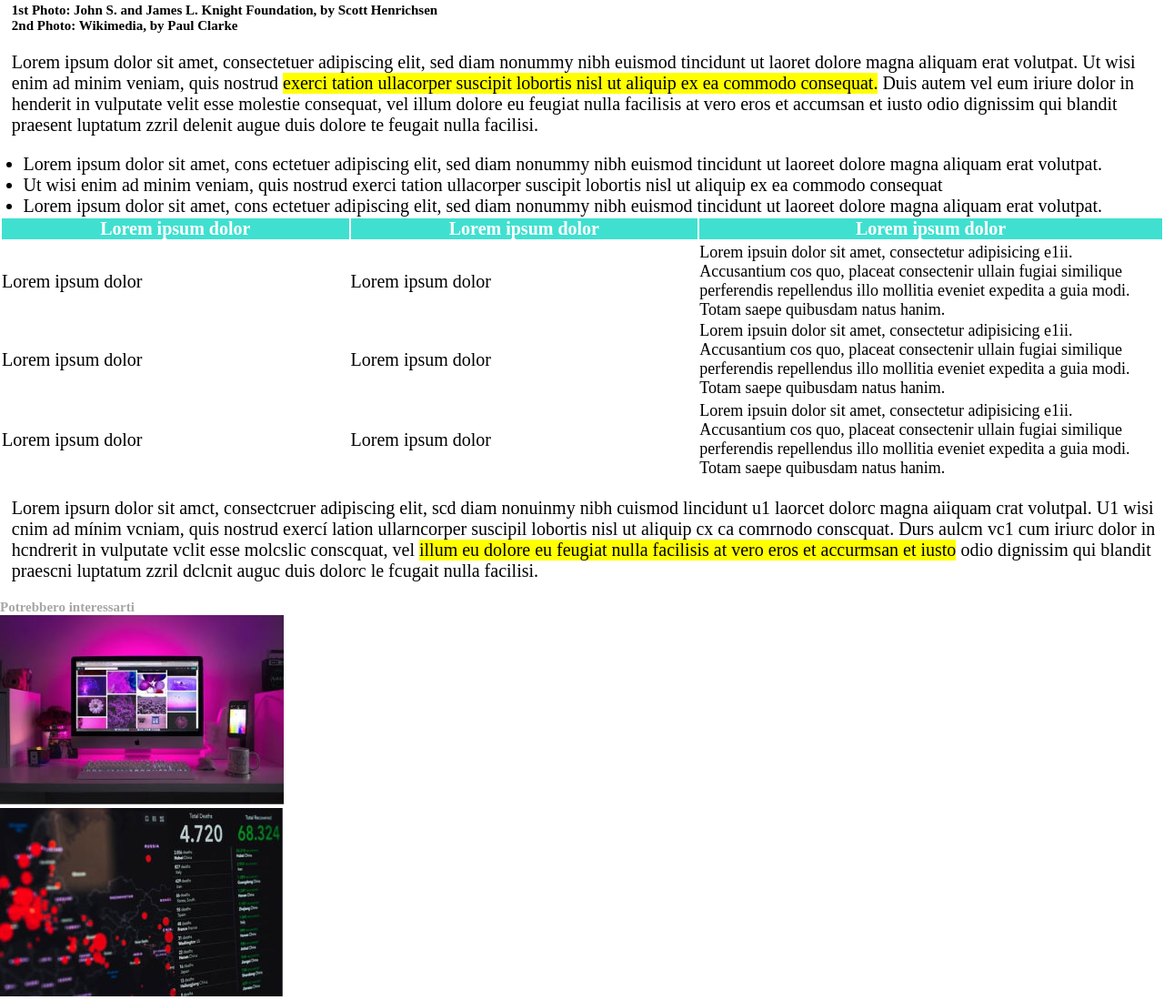
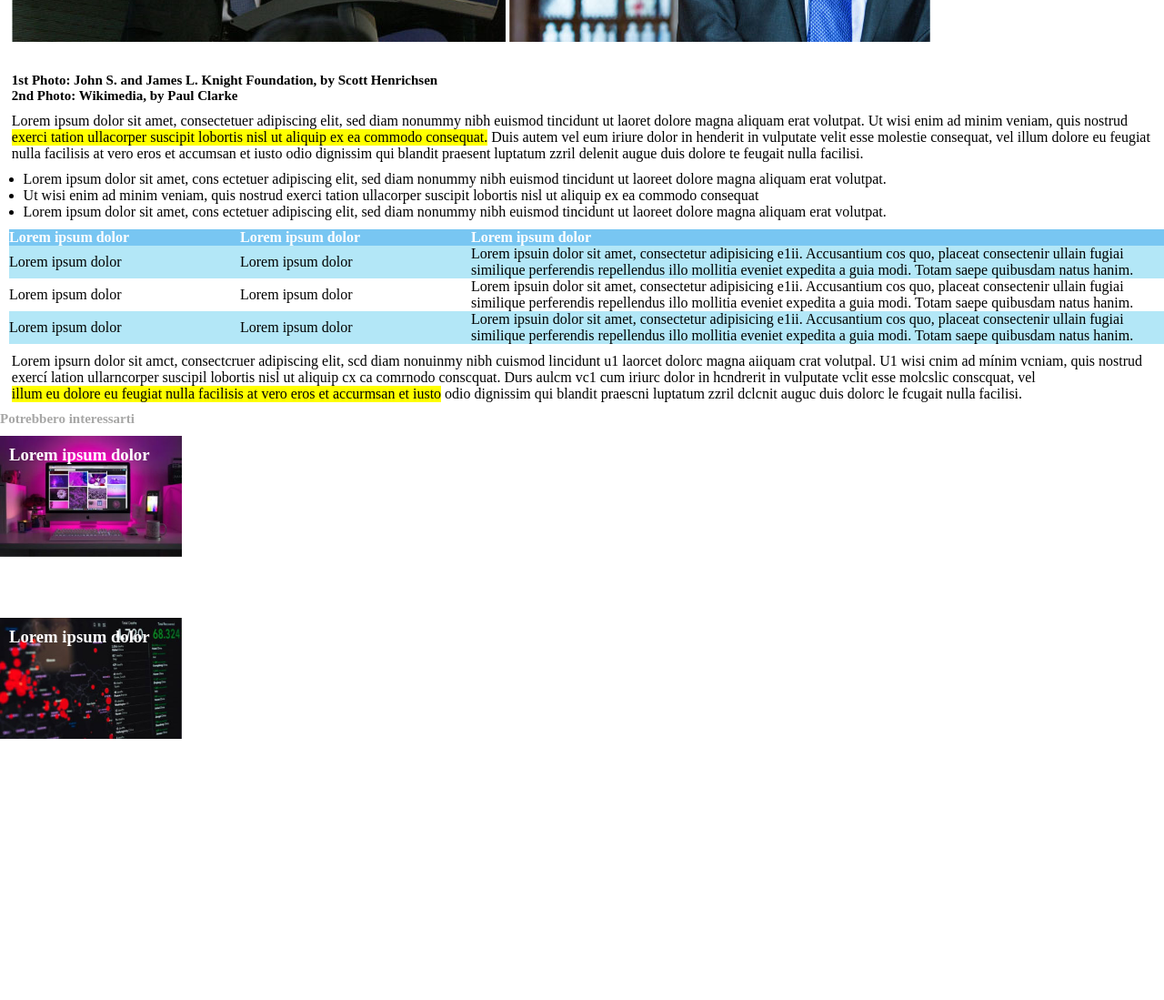
Before and after one commit to vera-sprinceana/html-css-booleaner, a plain HTML site: page index.html in a window 1280 px wide. Shown: the part 699-1798 px from the top of the page at 91% size. After the commit the page ends 1578 px from the top, so only its background shows below. Drawn offline with Linux system fonts and the light colour scheme.

Commit message:
esercizio corretto

```diff
--- /dev/null
+++ b/asset/css/style.css
@@ -0,0 +1,101 @@
+/* reset */
+*{
+    padding: 0;
+    margin: 0;
+    box-sizing: border-box;
+}
+/* fine reset */
+
+.intro{
+    background-image: url(../img/pattern.png);
+    background-size: 17%;
+    background-color: rgb(0, 174, 255);
+    padding-top: 30px;
+    padding-bottom: 10px;
+}
+ .immagine{
+    height: 50px;
+    }
+h1{
+    font-size: 3rem;
+    padding: 10px 0;
+    margin-right: 40%;
+    }
+
+.blue{
+    color: rgba(0, 162, 255, 0.925);
+    margin-top: 0;
+}
+.special{
+    color: rgba(163, 163, 162, 0.959);
+    font-size: 15px;
+    margin-top: 10px;
+}
+
+.tim{
+    padding: 20px 0;
+}
+
+.desc-photo{
+    font-size: 15px;
+}
+.p{
+    margin-left:1% ;
+    margin-top: 10px;
+}
+
+.yellow{
+    background-color: yellow;
+    display: inline-block;
+}
+
+li{
+    margin-left: 2%;
+}
+.m-top{
+    margin-top: 10px;
+}
+table{
+    text-align: left;
+    border-spacing: 0;
+    margin-left: 10px;
+    margin-top: 10px;
+}
+.width-20{
+    width: 20%;
+}
+.turquise{
+    margin-right: 20px;
+}
+.f-white{
+    color: white;
+}
+.tr-blue{
+    background-color: rgba(107, 192, 241, 0.904);
+    }
+
+.bg-l-blue{
+    box-sizing: 50px;
+    background-color: rgb(179, 231, 247);
+}
+
+.monitor{
+    background-image: url(./../img/monitor.jpg);
+    height: 200px;
+    width: 200px;
+    margin-top: 10px;
+    background-repeat: no-repeat;
+    background-size: contain;
+}
+
+.graph{
+    background-image: url(./../img/graph.jpg);
+    height: 200px;
+    width: 200px;
+    background-repeat: no-repeat;
+    background-size: contain;
+}
+footer div{
+    padding-left: 10px;
+    padding-top: 10px;
+}
--- a/css/style.css
+++ /dev/null
@@ -1,91 +0,0 @@
-/* reset */
-*{
-    padding: 0;
-    margin: 0;
-    box-sizing: border-box;
-}
-/* fine reset */
-html{
-    font-size: 15px;
-}
-.m-1{
-    margin-left: 1%;
-}
-.intro{
-    background-image: url(../img/pattern.png);
-    background-repeat:repeat;
-    background-size: cover;
-    background-size: 17%;
-    background-color: rgb(0, 174, 255);
-
-}
- .immagine{
-    width: 13%;
-    padding: 20px 0;
-    }
-h1{
-    font-size: 3rem;
-    padding: 10px 0;
-    margin-right: 40%;
-    }
-
-.blue{
-    color: rgba(0, 162, 255, 0.925);
-    margin-top: 0;
-}
-.special{
-    color: rgba(163, 163, 162, 0.959);
-    font-size: 15px;
-}
-
-.tim{
-    padding: 20px 0;
-}
-
-.desc-photo{
-    font-size: 15px;
-}
-
-.yellow{
-    background-color: yellow;
-    display: inline-block;
-    font-size: 20px;
-}
-
-.p-speciale{
-    font-size: 20px;
-    margin-right: 0.5%;
-    padding: 20px 0;
-}
-
-ul{
-    font-size: 20px;
-    margin-left: 2%;
-}
-
-thead{
-    font-size: 20px;
-    color: white;
-    background-color: turquoise;
-}
-
-.turquise{
-    width: 30%;
-    height: 10%;
-    margin-right: 20px;
-}
-
-.tr-color{
-    background-color: rgba(144, 240, 247, 0.986);
-    }
-
-.lorem{
-    width: 30px;
-    height: 50px;
-    font-size: 20px;
-    }
-
-.lorem2{
-    font-size: 18px;
-    margin-left: 2px;
-}
--- a/index.html
+++ b/index.html
@@ -4,81 +4,74 @@
     <meta charset="UTF-8">
     <meta http-equiv="X-UA-Compatible" content="IE=edge">
     <meta name="viewport" content="width=device-width, initial-scale=1.0">
-    <link rel="stylesheet" href="./css/style.css">
+    <link rel="stylesheet" href="./asset/css/style.css">
     <title>The Booleaner</title>
 </head>
 <body>
     <header>
         <div class="intro" >
-         <img class="immagine m-1" src="../html-css-booleaner/img/logo.svg" alt="">
+         <img class="immagine p" src="./asset/img/logo.svg" alt="logo ">
         </div>
     </header>
     <main>
-        <section class="m-1">
+        <section class="p">
             <h1>Internet deve essere al servizio del "bene pubblico": il manofesto di Tim Berners-Lee</h1>
             <h3 class="special">Scritto da <strong class="blue">The Booleaners</strong></h3>
             <h4 class="special">il 10/10/2020</h4>
         </section>
-        <div class="m-1 tim">
-            <img src="../html-css-booleaner/img/tim-1.jpg" alt="">
-            <img src="../html-css-booleaner/img/tim-2.jpg" alt="">
+        <div class="p tim">
+            <img src="./asset/img/tim-1.jpg" alt="tim1">
+            <img src="./asset/img/tim-2.jpg" alt="tim 2">
         </div>
-        <div class=" m-1">
+        <div class=" p">
             <h4 class="desc-photo">1st Photo: John S. and James L. Knight Foundation, by Scott Henrichsen</h4>
             <h4 class="desc-photo">2nd Photo: Wikimedia, by Paul Clarke</h4>
         </div>
-        <div class="p-speciale m-1">
-            <p>Lorem ipsum dolor sit amet, consectetuer adipiscing elit, sed diam nonummy nibh euismod tincidunt ut laoret dolore magna aliquam erat volutpat. Ut wisi enim ad minim veniam, quis nostrud <span class="yellow"> exerci tation ullacorper suscipit lobortis nisl ut aliquip ex ea commodo consequat.</span> Duis autem vel eum iriure dolor in henderit in vulputate velit esse molestie consequat, vel illum dolore eu feugiat nulla facilisis at vero eros et accumsan et iusto odio dignissim qui blandit praesent luptatum zzril delenit augue duis dolore te feugait nulla facilisi. </p>
-        </div>
+        <p class="p">Lorem ipsum dolor sit amet, consectetuer adipiscing elit, sed diam nonummy nibh euismod tincidunt ut laoret dolore magna aliquam erat volutpat. Ut wisi enim ad minim veniam, quis nostrud <span class="yellow"> exerci tation ullacorper suscipit lobortis nisl ut aliquip ex ea commodo consequat.</span> Duis autem vel eum iriure dolor in henderit in vulputate velit esse molestie consequat, vel illum dolore eu feugiat nulla facilisis at vero eros et accumsan et iusto odio dignissim qui blandit praesent luptatum zzril delenit augue duis dolore te feugait nulla facilisi. </p>
+
          <ul>
-            <li>Lorem ipsum dolor sit amet, cons ectetuer adipiscing elit, sed diam nonummy nibh euismod tincidunt ut laoreet dolore magna aliquam erat volutpat. </li>
+            <li class="m-top">Lorem ipsum dolor sit amet, cons ectetuer adipiscing elit, sed diam nonummy nibh euismod tincidunt ut laoreet dolore magna aliquam erat volutpat. </li>
             <li>Ut wisi enim ad minim veniam, quis nostrud exerci tation ullacorper suscipit lobortis nisl ut aliquip ex ea commodo consequat </li>
             <li>Lorem ipsum dolor sit amet, cons ectetuer adipiscing elit, sed diam nonummy nibh euismod tincidunt ut laoreet dolore magna aliquam erat volutpat. </li>
          </ul>
          <table>
              <thead>
-                 <tr>
-                     <th class="turquise" >Lorem ipsum dolor</th>
-                     <th class="turquise">Lorem ipsum dolor</th>
+                 <tr class="tr-blue f-white">
+                     <th class="width-20">Lorem ipsum dolor</th>
+                     <th class="width-20">Lorem ipsum dolor</th>
                      <th>Lorem ipsum dolor</th>
                  </tr>
              </thead>
              <tbody>
-                 <tr class="tr-color"></tr>
-                    <td class="lorem">Lorem ipsum dolor</td>
-                    <td class="lorem">Lorem ipsum dolor</td>
-                    <td class="lorem2">Lorem ipsuin dolor sit amet, consectetur adipisicing e1ii. Accusantium cos quo, placeat consectenir ullain fugiai similique perferendis repellendus illo mollitia eveniet expedita a guia modi. Totam saepe quibusdam natus hanim.</td>
+                 <tr class="bg-l-blue">
+                    <td>Lorem ipsum dolor</td>
+                    <td >Lorem ipsum dolor</td>
+                    <td >Lorem ipsuin dolor sit amet, consectetur adipisicing e1ii. Accusantium cos quo, placeat consectenir ullain fugiai similique perferendis repellendus illo mollitia eveniet expedita a guia modi. Totam saepe quibusdam natus hanim.</td>
                  </tr>
                  <tr>
-                    <td class="lorem">Lorem ipsum dolor</td>
-                    <td class="lorem">Lorem ipsum dolor</td>
-                    <td class="lorem2">Lorem ipsuin dolor sit amet, consectetur adipisicing e1ii. Accusantium cos quo, placeat consectenir ullain fugiai similique perferendis repellendus illo mollitia eveniet expedita a guia modi. Totam saepe quibusdam natus hanim.</td>
+                    <td>Lorem ipsum dolor</td>
+                    <td>Lorem ipsum dolor</td>
+                    <td class=>Lorem ipsuin dolor sit amet, consectetur adipisicing e1ii. Accusantium cos quo, placeat consectenir ullain fugiai similique perferendis repellendus illo mollitia eveniet expedita a guia modi. Totam saepe quibusdam natus hanim.</td>
                 </tr>
-                <tr class="tr-color"></tr>
-                    <td class="lorem">Lorem ipsum dolor</td>
-                    <td class="lorem">Lorem ipsum dolor</td>
-                    <td class="lorem2">Lorem ipsuin dolor sit amet, consectetur adipisicing e1ii. Accusantium cos quo, placeat consectenir ullain fugiai similique perferendis repellendus illo mollitia eveniet expedita a guia modi. Totam saepe quibusdam natus hanim.</td>
+                <tr class="bg-l-blue">
+                    <td>Lorem ipsum dolor</td>
+                    <td>Lorem ipsum dolor</td>
+                    <td>Lorem ipsuin dolor sit amet, consectetur adipisicing e1ii. Accusantium cos quo, placeat consectenir ullain fugiai similique perferendis repellendus illo mollitia eveniet expedita a guia modi. Totam saepe quibusdam natus hanim.</td>
                 </tr>
              </tbody>
          </table>
-
-         <div class="m-1 p-speciale">
+         <div class="p">
             <p>Lorem ipsurn dolor sit amct, consectcruer adipiscing elit, scd diam nonuinmy nibh cuismod lincidunt u1 laorcet dolorc magna aiiquam crat volutpal. U1 wisi cnim ad mínim vcniam, quis nostrud exercí lation ullarncorper suscipil lobortis nisl ut aliquip cx ca comrnodo conscquat. Durs aulcm vc1 cum iriurc dolor in hcndrerit in vulputate vclit esse molcslic conscquat, vel <span class="yellow">illum eu dolore eu feugiat nulla facilisis at vero eros et accurmsan et iusto </span> odio dignissim qui blandit praescni luptatum zzril dclcnit auguc duis dolorc le fcugait nulla facilisi.</p>
          </div>
-         <h3 class="special">Potrebbero interessarti</h3>
+    </main>
+    <footer>
+        <h3 class="special">Potrebbero interessarti</h3>
          <div class="monitor">
-             <img src="../html-css-booleaner/img/monitor.jpg" alt="">
+            <h3 class="f-white">Lorem ipsum dolor</h3>
          </div>
          <div class="graph">
-            <img src="../html-css-booleaner/img/graph.jpg" alt="">
-         </div>
-
-
-
-
-    </main>
-    <footer>
-
+            <h3 class="f-white">Lorem ipsum dolor</h3>
+        </div>
     </footer>
 </body>
 </html>
```
Also changed, not shown: asset/img/graph.jpg (renamed from img/graph.jpg), asset/img/logo.svg (renamed from img/logo.svg), asset/img/monitor.jpg (renamed from img/monitor.jpg), asset/img/pattern.png (renamed from img/pattern.png), asset/img/tim-1.jpg (renamed from img/tim-1.jpg), asset/img/tim-2.jpg (renamed from img/tim-2.jpg).
